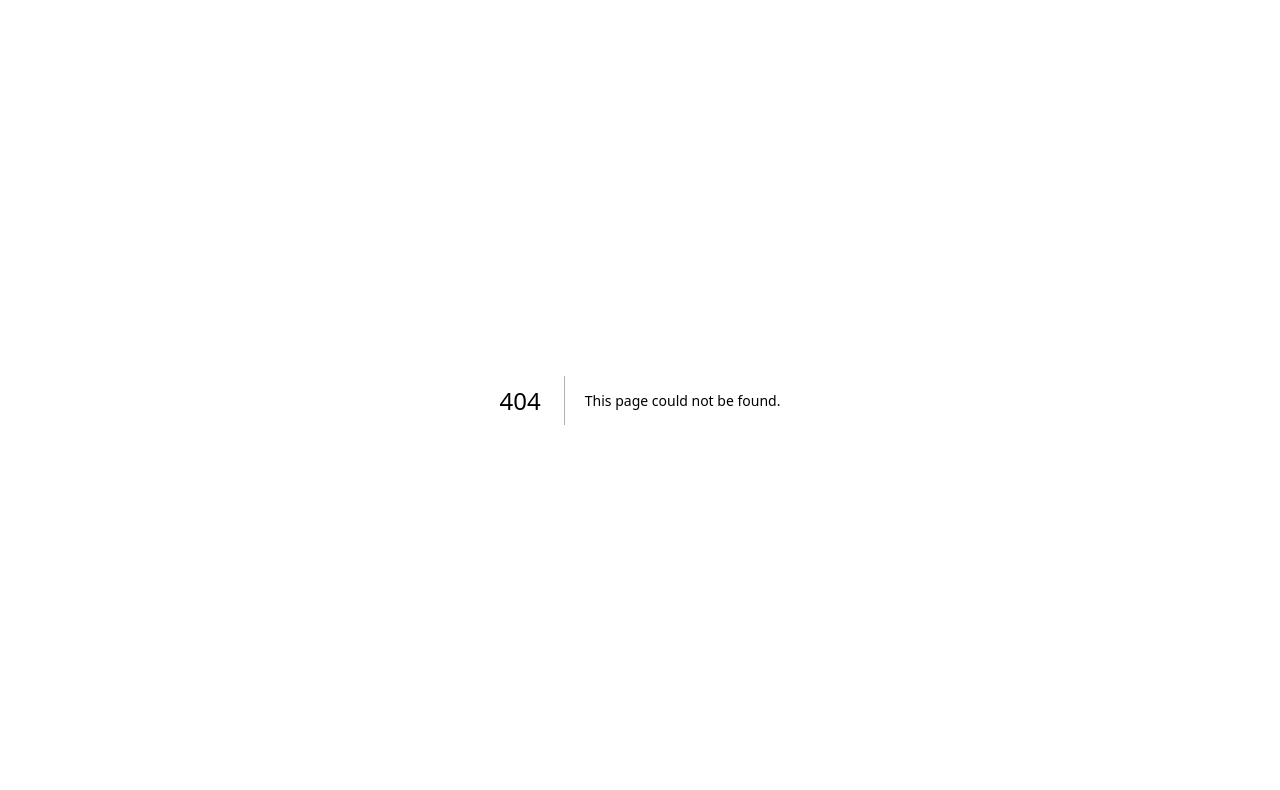
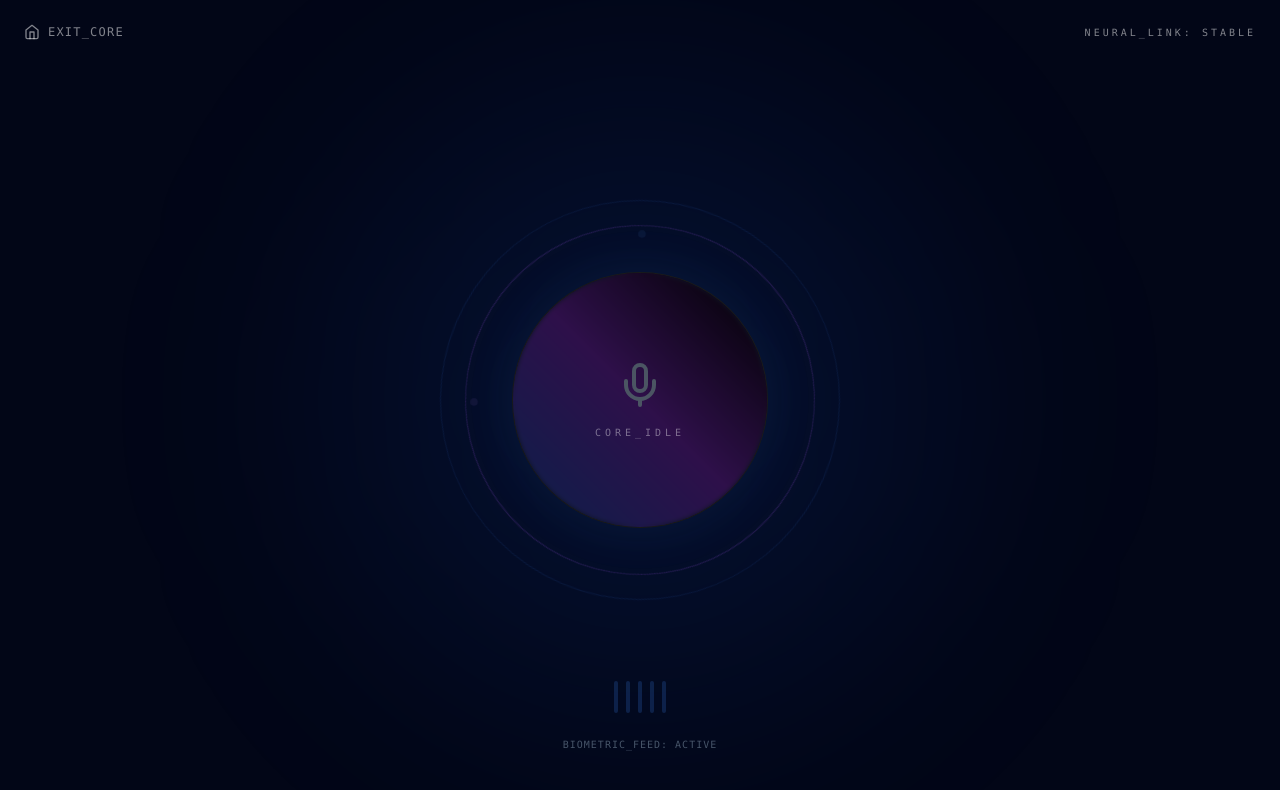
Before and after one commit to keyurbele/Jarvis-ai-web, a Next.js app: page /dashboard in a window 1280 px wide. Before the commit this address had no page. Shown: the top 790 px of the page. Built offline with nearby package versions, Linux system fonts and the light colour scheme.

Commit message:
Create page.tsx

```diff
--- /dev/null
+++ b/src/app/dashboard/page.tsx
@@ -0,0 +1,66 @@
+"use client";
+import { useState, useEffect } from "react";
+import { LucideMic, LucidePower, LucideHome } from "lucide-react";
+import Link from "next/link";
+
+export default function Dashboard() {
+  const [isListening, setIsListening] = useState(false);
+
+  return (
+    <main className="min-h-screen bg-[#020617] flex flex-col items-center justify-center relative overflow-hidden">
+      {/* Background Ambient Glow */}
+      <div className="absolute top-1/2 left-1/2 -translate-x-1/2 -translate-y-1/2 w-[600px] h-[600px] bg-blue-600/10 blur-[120px] rounded-full" />
+
+      {/* Top Navigation */}
+      <nav className="absolute top-0 w-full p-6 flex justify-between items-center text-white/50">
+        <Link href="/" className="hover:text-white transition-colors flex items-center gap-2 font-mono text-xs uppercase tracking-widest">
+          <LucideHome size={16} /> Exit_Core
+        </Link>
+        <div className="font-mono text-[10px] uppercase tracking-[0.3em]">Neural_Link: Stable</div>
+      </nav>
+
+      {/* THE NEURAL ORB */}
+      <div className="relative flex items-center justify-center group">
+        {/* Outer Ring 1 */}
+        <div className={`absolute w-[400px] h-[400px] border border-blue-500/10 rounded-full animate-[spin_10s_linear_infinite] ${isListening ? 'border-blue-400/40' : ''}`} />
+
+        {/* Outer Ring 2 */}
+        <div className={`absolute w-[350px] h-[350px] border border-purple-500/20 rounded-full animate-[spin_15s_linear_infinite_reverse] ${isListening ? 'border-purple-400/40' : ''}`} />
+
+        {/* The Glow Core */}
+        <div
+          className={`relative w-64 h-64 rounded-full flex items-center justify-center transition-all duration-1000 bg-black border border-white/10 shadow-2xl overflow-hidden cursor-pointer
+          ${isListening ? 'scale-110 shadow-[0_0_100px_rgba(59,130,246,0.5)]' : 'shadow-[0_0_50px_rgba(59,130,246,0.1)]'}`}
+          onClick={() => setIsListening(!isListening)}
+        >
+          {/* Internal Moving Gradient */}
+          <div className={`absolute inset-0 opacity-30 bg-gradient-to-tr from-blue-600 via-purple-600 to-transparent animate-[pulse_3s_infinite]`} />
+
+          {/* Glass Overlay */}
+          <div className="absolute inset-0 backdrop-blur-[2px]" />
+
+          <div className="z-10 flex flex-col items-center gap-4">
+            <LucideMic className={isListening ? "text-blue-400 scale-125 transition-transform" : "text-gray-600"} size={48} />
+            <span className="font-mono text-[10px] tracking-[0.4em] text-white/40 uppercase">
+              {isListening ? "Listening..." : "Core_Idle"}
+            </span>
+          </div>
+        </div>
+
+        {/* Floating Particles (Simulated with CSS) */}
+        <div className="absolute -top-10 left-1/2 w-1 h-1 bg-blue-400 rounded-full animate-ping" />
+        <div className="absolute top-1/2 -left-10 w-1 h-1 bg-purple-400 rounded-full animate-ping [animation-delay:1s]" />
+      </div>
+
+      {/* Status Footer */}
+      <div className="absolute bottom-12 flex flex-col items-center gap-2">
+        <div className="flex gap-2">
+           {[1, 2, 3, 4, 5].map((i) => (
+             <div key={i} className={`w-1 h-8 rounded-full bg-blue-500/20 ${isListening ? 'animate-[bounce_1s_infinite]' : ''}`} style={{ animationDelay: `${i * 0.1}s` }} />
+           ))}
+        </div>
+        <p className="text-[#475569] font-mono text-[10px] mt-4 uppercase tracking-widest">Biometric_Feed: Active</p>
+      </div>
+    </main>
+  );
+}
```
